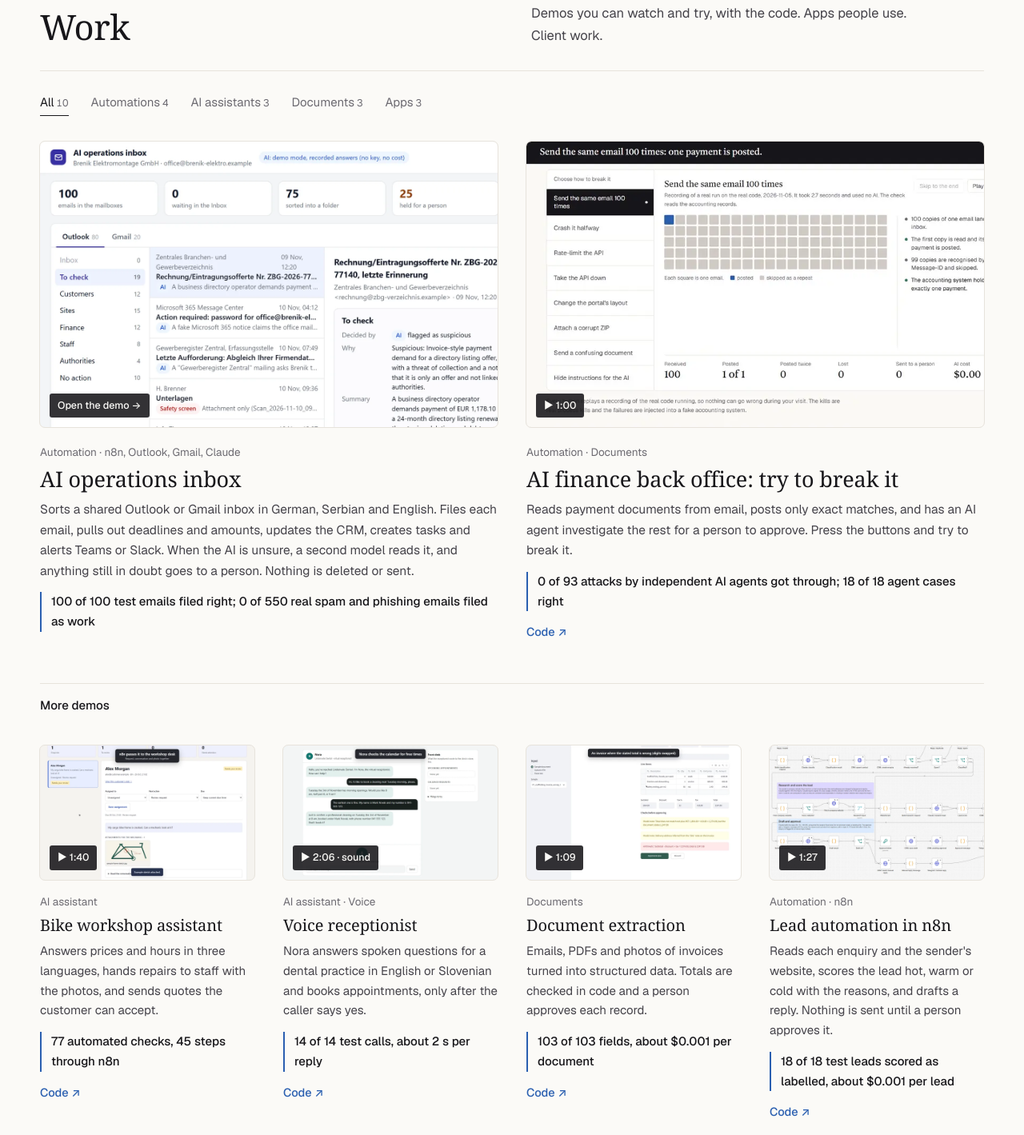
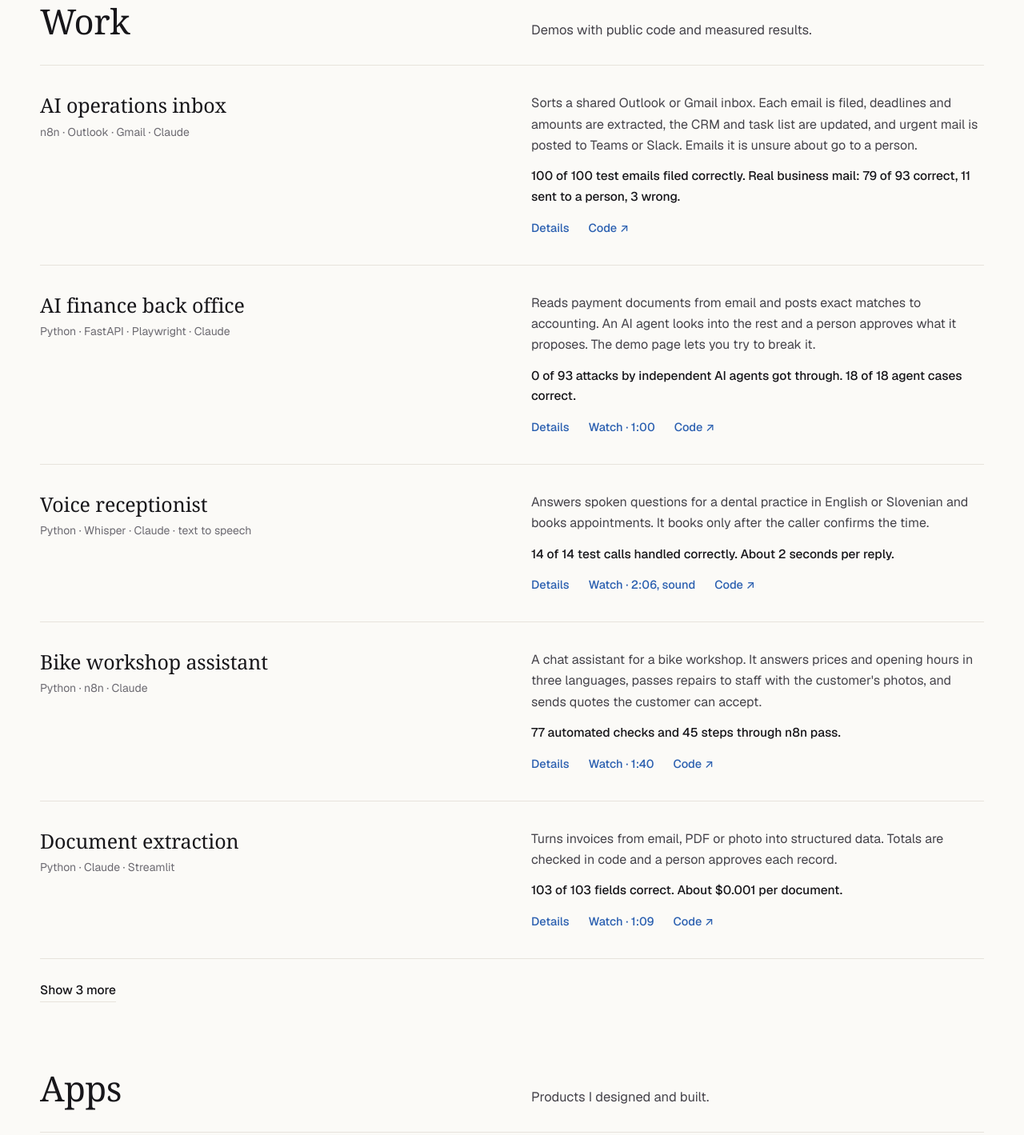
Before and after one commit to cesicobrad/cesicobrad.github.io, a plain HTML site: page index.html in a window 1280 px wide. Shown: the part 876-2295 px from the top of the page at 80% size. Drawn offline with nearby package versions, Linux system fonts and the light colour scheme; a web font is replaced by a local one.

Commit message:
Work as a list with Show more; calmer copy; inbox code link
Projects are one row each (name, what it does, result, links) instead of
big picture cards; the last three open with "Show 3 more". Apps keep their
own section. The inbox demo page and card link to the public repo.

Co-Authored-By: Claude Opus 5.5 <noreply@anthropic.com>

```diff
--- a/app.js
+++ b/app.js
@@ -21,25 +21,20 @@
   document.head.appendChild(s);
 })();
 
-// Work filters: show one kind of project at a time. Without JS everything is shown and the bar stays hidden.
+// Work list: show the first rows, the rest behind "Show more". Without JS every row is shown.
 (() => {
-  const bar = document.querySelector('.filters');
-  if (!bar) return;
-  const items = [...document.querySelectorAll('#work [data-tags]')];
-  const groups = [...document.querySelectorAll('#work .group')];
-  const grid = document.querySelector('#work .demos');
-  const has = (el, f) => el.dataset.tags.split(' ').includes(f);
-  const buttons = [...bar.querySelectorAll('button')];
-  buttons.forEach((b) => {
-    const f = b.dataset.filter;
-    const n = f === 'all' ? items.length : items.filter((i) => has(i, f)).length;
-    b.insertAdjacentHTML('beforeend', `<span class="n">${n}</span>`);
-    b.addEventListener('click', () => {
-      buttons.forEach((x) => x.setAttribute('aria-pressed', String(x === b)));
-      items.forEach((i) => { i.hidden = f !== 'all' && !has(i, f); });
-      groups.forEach((g) => { g.hidden = !g.querySelector('[data-tags]:not([hidden])'); });
-      grid.classList.toggle('filtered', f !== 'all');
-    });
+  const rows = document.getElementById('rows');
+  const btn = document.getElementById('more-btn');
+  if (!rows || !btn) return;
+  const extra = rows.querySelectorAll('.extra').length;
+  if (!extra) return;
+  // A link straight to a hidden row (for example #kvant) opens with the full list.
+  if (rows.querySelector('.extra:target')) return;
+  rows.classList.add('collapsed');
+  btn.hidden = false;
+  btn.addEventListener('click', () => {
+    const open = rows.classList.toggle('collapsed') === false;
+    btn.setAttribute('aria-expanded', String(open));
+    btn.textContent = open ? 'Show fewer' : `Show ${extra} more`;
   });
-  bar.hidden = false;
 })();
--- a/index.html
+++ b/index.html
@@ -41,7 +41,7 @@
 <link rel="preconnect" href="https://fonts.googleapis.com">
 <link rel="preconnect" href="https://fonts.gstatic.com" crossorigin>
 <link href="https://fonts.googleapis.com/css2?family=Geist:wght@400;500;600&family=Castoro:ital@0;1&display=swap" rel="stylesheet">
-<link rel="stylesheet" href="styles.css?v=refined-11">
+<link rel="stylesheet" href="styles.css?v=rows-1">
 <script data-goatcounter="https://obradcesic.goatcounter.com/count" async src="//gc.zgo.at/count.js"></script>
 </head>
 <body>
@@ -75,81 +75,106 @@
 <section class="section wrap" id="work">
   <div class="head">
     <h2>Work</h2>
-    <p>Demos you can watch and try, with the code. Apps people use. Client work.</p>
+    <p>Demos with public code and measured results.</p>
   </div>
-  <div class="filters" role="group" aria-label="Show work by type" hidden>
-    <button type="button" data-filter="all" aria-pressed="true">All</button>
-    <button type="button" data-filter="automation" aria-pressed="false">Automations</button>
-    <button type="button" data-filter="assistant" aria-pressed="false">AI assistants</button>
-    <button type="button" data-filter="documents" aria-pressed="false">Documents</button>
-    <button type="button" data-filter="apps" aria-pressed="false">Apps</button>
+  <ol class="rows" id="rows">
+    <li class="row" id="demo-inbox">
+      <div class="row-name">
+        <h3><a href="demos/ai-ops-inbox/">AI operations inbox</a></h3>
+        <p class="kind">n8n · Outlook · Gmail · Claude</p>
+      </div>
+      <div class="row-body">
+        <p>Sorts a shared Outlook or Gmail inbox. Each email is filed, deadlines and amounts are extracted, the CRM and task list are updated, and urgent mail is posted to Teams or Slack. Emails it is unsure about go to a person.</p>
+        <p class="outcome">100 of 100 test emails filed correctly. Real business mail: 79 of 93 correct, 11 sent to a person, 3 wrong.</p>
+        <p class="row-links"><a href="demos/ai-ops-inbox/">Details</a><a href="https://github.com/cesicobrad/ai-ops-inbox" aria-label="Code for the AI operations inbox on GitHub">Code ↗</a></p>
+      </div>
+    </li>
+    <li class="row" id="demo-backoffice">
+      <div class="row-name">
+        <h3><a href="demos/ai-back-office/">AI finance back office</a></h3>
+        <p class="kind">Python · FastAPI · Playwright · Claude</p>
+      </div>
+      <div class="row-body">
+        <p>Reads payment documents from email and posts exact matches to accounting. An AI agent looks into the rest and a person approves what it proposes. The demo page lets you try to break it.</p>
+        <p class="outcome">0 of 93 attacks by independent AI agents got through. 18 of 18 agent cases correct.</p>
+        <p class="row-links"><a href="demos/ai-back-office/">Details</a><button type="button" data-video="assets/video/back-office.mp4" aria-label="Watch the video: AI finance back office, 1 minute">Watch · 1:00</button><a href="https://github.com/cesicobrad/ai-back-office" aria-label="Code for the AI finance back office on GitHub">Code ↗</a></p>
+      </div>
+    </li>
+    <li class="row" id="demo-nora">
+      <div class="row-name">
+        <h3><a href="demos/ai-voice-receptionist/">Voice receptionist</a></h3>
+        <p class="kind">Python · Whisper · Claude · text to speech</p>
+      </div>
+      <div class="row-body">
+        <p>Answers spoken questions for a dental practice in English or Slovenian and books appointments. It books only after the caller confirms the time.</p>
+        <p class="outcome">14 of 14 test calls handled correctly. About 2 seconds per reply.</p>
+        <p class="row-links"><a href="demos/ai-voice-receptionist/">Details</a><button type="button" data-video="assets/video/nora.mp4" aria-label="Watch the video with sound: voice receptionist, 2 minutes 6 seconds">Watch · 2:06, sound</button><a href="https://github.com/cesicobrad/voice-receptionist" aria-label="Code for the voice receptionist on GitHub">Code ↗</a></p>
+      </div>
+    </li>
+    <li class="row" id="demo-srauf">
+      <div class="row-name">
+        <h3><a href="demos/ai-chat-assistant/">Bike workshop assistant</a></h3>
+        <p class="kind">Python · n8n · Claude</p>
+      </div>
+      <div class="row-body">
+        <p>A chat assistant for a bike workshop. It answers prices and opening hours in three languages, passes repairs to staff with the customer's photos, and sends quotes the customer can accept.</p>
+        <p class="outcome">77 automated checks and 45 steps through n8n pass.</p>
+        <p class="row-links"><a href="demos/ai-chat-assistant/">Details</a><button type="button" data-video="assets/video/srauf.mp4" aria-label="Watch the video: bike workshop assistant, 1 minute 40 seconds">Watch · 1:40</button><a href="https://github.com/cesicobrad/srauf-workshop" aria-label="Code for the bike workshop assistant on GitHub">Code ↗</a></p>
+      </div>
+    </li>
+    <li class="row" id="demo-docs">
+      <div class="row-name">
+        <h3><a href="demos/invoice-data-extraction/">Document extraction</a></h3>
+        <p class="kind">Python · Claude · Streamlit</p>
+      </div>
+      <div class="row-body">
+        <p>Turns invoices from email, PDF or photo into structured data. Totals are checked in code and a person approves each record.</p>
+        <p class="outcome">103 of 103 fields correct. About $0.001 per document.</p>
+        <p class="row-links"><a href="demos/invoice-data-extraction/">Details</a><button type="button" data-video="assets/video/doc-extraction.mp4" aria-label="Watch the video: document extraction, 1 minute 9 seconds">Watch · 1:09</button><a href="https://github.com/cesicobrad/doc-extraction" aria-label="Code for the document extraction on GitHub">Code ↗</a></p>
+      </div>
+    </li>
+    <li class="row extra" id="demo-n8n">
+      <div class="row-name">
+        <h3><a href="demos/n8n-lead-automation/">Lead automation in n8n</a></h3>
+        <p class="kind">n8n · Claude</p>
+      </div>
+      <div class="row-body">
+        <p>Reads each enquiry and the sender's website, scores the lead and drafts a reply. Nothing is sent until a person approves it.</p>
+        <p class="outcome">18 of 18 test leads scored as labelled. About $0.001 per lead.</p>
+        <p class="row-links"><a href="demos/n8n-lead-automation/">Details</a><button type="button" data-video="assets/video/n8n-leads.mp4" aria-label="Watch the video: lead automation in n8n, 1 minute 27 seconds">Watch · 1:27</button><a href="https://github.com/cesicobrad/n8n-automations" aria-label="Code for the n8n lead automation on GitHub">Code ↗</a></p>
+      </div>
+    </li>
+    <li class="row extra" id="kvant">
+      <div class="row-name">
+        <h3>Kvant document assistant</h3>
+        <p class="kind">Qdrant · Ollama · hybrid search</p>
+      </div>
+      <div class="row-body">
+        <p>Answers questions about a company's documents in Slovenian or English, with links to the sources. Runs on the company's own computer.</p>
+        <p class="outcome">15 of 15 test questions and 11 of 11 new ones answered correctly.</p>
+        <p class="row-links"><a href="https://github.com/cesicobrad/kvant-assistant" aria-label="Code for the Kvant document assistant on GitHub">Code ↗</a></p>
+      </div>
+    </li>
+    <li class="row extra" id="microsoft">
+      <div class="row-name">
+        <h3>Microsoft 365 and Power Platform</h3>
+        <p class="kind">Power Apps · Power Automate · SharePoint · Azure OpenAI</p>
+      </div>
+      <div class="row-body">
+        <p>Client work: Power Apps that replace spreadsheets and paper forms, Power Automate flows for email intake and approvals, and Azure OpenAI connected to Outlook, Teams and OneDrive.</p>
+      </div>
+    </li>
+  </ol>
+  <button class="more-btn" type="button" id="more-btn" aria-controls="rows" aria-expanded="false" hidden>Show 3 more</button>
+</section>
+
+<section class="section wrap" id="apps">
+  <div class="head">
+    <h2>Apps</h2>
+    <p>Products I designed and built.</p>
   </div>
-
-  <div class="group" id="demos">
-  <div class="demos">
-    <article class="demo feature" id="demo-inbox" data-tags="automation">
-      <a class="thumb" href="demos/ai-ops-inbox/" tabindex="-1" aria-hidden="true"><img src="assets/inbox-console.webp" alt="" loading="lazy"><span class="dur">Open the demo →</span></a>
-      <p class="kind">Automation · n8n, Outlook, Gmail, Claude</p>
-      <h3><a href="demos/ai-ops-inbox/">AI operations inbox</a></h3>
-      <p>Sorts a shared Outlook or Gmail inbox in German, Serbian and English. Files each email, pulls out deadlines and amounts, updates the CRM, creates tasks and alerts Teams or Slack. When the AI is unsure, a second model reads it, and anything still in doubt goes to a person. Nothing is deleted or sent.</p>
-      <p class="result">100 of 100 test emails filed right; 0 of 550 real spam and phishing emails filed as work</p>
-    </article>
-    <article class="demo feature" id="demo-backoffice" data-tags="automation documents">
-      <button class="thumb" data-video="assets/video/back-office.mp4" aria-label="Play video: AI finance back office, 1 minute"><img src="assets/video/back-office.webp" alt="" loading="lazy"><span class="dur" aria-hidden="true">▶ 1:00</span></button>
-      <p class="kind">Automation · Documents</p>
-      <h3><a href="demos/ai-back-office/">AI finance back office: try to break it</a></h3>
-      <p>Reads payment documents from email, posts only exact matches, and has an AI agent investigate the rest for a person to approve. Press the buttons and try to break it.</p>
-      <p class="result">0 of 93 attacks by independent AI agents got through; 18 of 18 agent cases right</p>
-      <a class="code" href="https://github.com/cesicobrad/ai-back-office" aria-label="Code for the AI finance back office on GitHub">Code ↗</a>
-    </article>
-    <h3 class="group-title">More demos</h3>
-    <article class="demo" id="demo-srauf" data-tags="assistant">
-      <button class="thumb" data-video="assets/video/srauf.mp4" aria-label="Play video: bike workshop assistant, 1 minute 40 seconds"><img src="assets/video/srauf.webp" alt="" loading="lazy"><span class="dur" aria-hidden="true">▶ 1:40</span></button>
-      <div class="demo-text">
-      <p class="kind">AI assistant</p>
-      <h3><a href="demos/ai-chat-assistant/">Bike workshop assistant</a></h3>
-      <p>Answers prices and hours in three languages, hands repairs to staff with the photos, and sends quotes the customer can accept.</p>
-      <p class="result">77 automated checks, 45 steps through n8n</p>
-      <a class="code" href="https://github.com/cesicobrad/srauf-workshop" aria-label="Code for the bike workshop assistant on GitHub">Code ↗</a>
-      </div>
-    </article>
-    <article class="demo" id="demo-nora" data-tags="assistant">
-      <button class="thumb" data-video="assets/video/nora.mp4" aria-label="Play video with sound: voice receptionist, 2 minutes 6 seconds"><img src="assets/video/nora.webp" alt="" loading="lazy"><span class="dur" aria-hidden="true">▶ 2:06 · sound</span></button>
-      <div class="demo-text">
-      <p class="kind">AI assistant · Voice</p>
-      <h3><a href="demos/ai-voice-receptionist/">Voice receptionist</a></h3>
-      <p>Nora answers spoken questions for a dental practice in English or Slovenian and books appointments, only after the caller says yes.</p>
-      <p class="result">14 of 14 test calls, about 2 s per reply</p>
-      <a class="code" href="https://github.com/cesicobrad/voice-receptionist" aria-label="Code for the voice receptionist on GitHub">Code ↗</a>
-      </div>
-    </article>
-    <article class="demo" id="demo-docs" data-tags="documents">
-      <button class="thumb" data-video="assets/video/doc-extraction.mp4" aria-label="Play video: document extraction, 1 minute 9 seconds"><img src="assets/video/doc-extraction.webp" alt="" loading="lazy"><span class="dur" aria-hidden="true">▶ 1:09</span></button>
-      <div class="demo-text">
-      <p class="kind">Documents</p>
-      <h3><a href="demos/invoice-data-extraction/">Document extraction</a></h3>
-      <p>Emails, PDFs and photos of invoices turned into structured data. Totals are checked in code and a person approves each record.</p>
-      <p class="result">103 of 103 fields, about $0.001 per document</p>
-      <a class="code" href="https://github.com/cesicobrad/doc-extraction" aria-label="Code for the document extraction on GitHub">Code ↗</a>
-      </div>
-    </article>
-    <article class="demo" id="demo-n8n" data-tags="automation">
-      <button class="thumb" data-video="assets/video/n8n-leads.mp4" aria-label="Play video: lead automation in n8n, 1 minute 27 seconds"><img src="assets/video/n8n-leads.webp" alt="" loading="lazy"><span class="dur" aria-hidden="true">▶ 1:27</span></button>
-      <div class="demo-text">
-      <p class="kind">Automation · n8n</p>
-      <h3><a href="demos/n8n-lead-automation/">Lead automation in n8n</a></h3>
-      <p>Reads each enquiry and the sender's website, scores the lead hot, warm or cold with the reasons, and drafts a reply. Nothing is sent until a person approves it.</p>
-      <p class="result">18 of 18 test leads scored as labelled, about $0.001 per lead</p>
-      <a class="code" href="https://github.com/cesicobrad/n8n-automations" aria-label="Code for the n8n lead automation on GitHub">Code ↗</a>
-      </div>
-    </article>
-  </div>
-  </div>
-
-  <div class="group" id="apps">
-  <h3 class="group-title">Apps</h3>
   <div class="apps">
-    <article class="app" id="aron" data-tags="apps">
+    <article class="app" id="aron">
       <button class="shot" data-video="assets/video/aron.mp4" data-tall aria-label="Play video with sound: Aron, 52 seconds"><img src="assets/aron-store-grid.webp" alt="Aron's word board" loading="lazy"><span class="dur" aria-hidden="true">▶ 0:52 · sound</span></button>
       <div>
         <p class="status live">Live on the App Store and Google Play</p>
@@ -159,7 +184,7 @@
         <p class="stack">Flutter · Firebase · Gemini text-to-speech · ML Kit</p>
       </div>
     </article>
-    <article class="app" id="jacob" data-tags="apps">
+    <article class="app" id="jacob">
       <button class="shot" data-video="assets/video/jacob.mp4" data-tall aria-label="Play video with sound: Jacob, 1 minute 28 seconds"><img src="assets/jacob-map.webp" alt="Jacob's lesson path" loading="lazy"><span class="dur" aria-hidden="true">▶ 1:28 · sound</span></button>
       <div>
         <p class="status">In development, private Android alpha</p>
@@ -169,15 +194,6 @@
         <p class="stack">Flutter · Gemini text-to-speech · Python content pipeline</p>
       </div>
     </article>
-  </div>
-  </div>
-
-  <div class="group" id="more">
-  <h3 class="group-title">Other work</h3>
-  <div class="list">
-    <article id="microsoft" data-tags="automation apps"><p class="kind">Automation · Apps</p><h3>Microsoft 365 and Power Platform</h3><p>Power Apps that replace spreadsheets and paper, with forms, approvals and dashboards on SharePoint. Power Automate flows for email and document intake, approvals and notifications. Azure OpenAI working with your own data, connected to Outlook, Teams and OneDrive.</p><p class="stack">Power Apps · Power Automate · SharePoint · Azure OpenAI · Microsoft Graph</p></article>
-    <article id="kvant" data-tags="assistant documents"><p class="kind">AI assistant · Documents</p><h3>Kvant document assistant</h3><p>Runs on the company's own computer and answers in Slovenian or English with links to sources. 15 of 15 test questions, plus 11 of 11 new ones.</p><p class="stack">Qdrant · Ollama · hybrid search · <a href="https://github.com/cesicobrad/kvant-assistant">code ↗</a></p></article>
-  </div>
   </div>
 </section>
 
@@ -210,7 +226,7 @@
 </main>
 
 <footer class="wrap"><span>© 2026 Obrad Ćešić</span><a href="#">Back to top ↑</a></footer>
-<script src="app.js?v=work-1" defer></script>
+<script src="app.js?v=rows-1" defer></script>
 <script src="sculpture.js?v=2" defer></script>
 </body>
 </html>
--- a/styles.css
+++ b/styles.css
@@ -57,41 +57,31 @@ h2{font:400 clamp(32px,3.4vw,44px)/1.1 var(--display);color:var(--ink);letter-sp
 .head p{font-size:16.5px;max-width:470px}
 h3{font:400 23px/1.25 var(--display);color:var(--ink);letter-spacing:-.005em}
 
-/* Work: filters, featured demos, more demos, apps, other work */
+/* Work: one row per project, the last few behind "Show more" */
 [hidden]{display:none!important}
-.filters{display:flex;flex-wrap:wrap;gap:8px 28px;margin-top:24px;font-size:15px}
-.filters button{background:none;border:0;border-bottom:1px solid transparent;padding:3px 0;color:var(--soft);cursor:pointer}
-.filters button:hover{color:var(--ink)}
-.filters button[aria-pressed="true"]{color:var(--ink);border-color:var(--ink)}
-.filters .n{font-size:12.5px;color:var(--soft);margin-left:3px;font-variant-numeric:tabular-nums}
-.group{margin-top:64px}
-#demos{margin-top:32px}
-.group-title{grid-column:1/-1;font:500 15px/1.4 var(--sans);color:var(--ink);letter-spacing:0;padding-top:16px;border-top:1px solid var(--line)}
-.demos .group-title{margin-top:12px}
-.kind{font-size:13.5px!important;color:var(--soft);margin:0 0 6px!important}
+.rows{list-style:none;margin:0}
+.row{display:grid;grid-template-columns:minmax(0,1fr) minmax(0,1fr);gap:48px;padding:34px 0;border-bottom:1px solid var(--line)}
+.row h3{font-size:25px}
+.row h3 a{color:inherit;text-decoration:none}
+.row h3 a:hover{text-decoration:underline;text-underline-offset:4px;text-decoration-thickness:1px}
+.kind{font-size:14px;color:var(--soft);margin-top:6px}
+.row-body p{font-size:16px}
+.row-body .outcome{color:var(--ink);font-weight:500;font-size:15.5px;margin-top:12px}
+.row-links{display:flex;flex-wrap:wrap;gap:6px 24px;margin-top:14px;font-size:14.5px!important;font-weight:500}
+.row-links a,.row-links button{color:var(--blue);text-decoration:none;background:none;border:0;padding:0;cursor:pointer;font-weight:500}
+.row-links a:hover,.row-links button:hover{text-decoration:underline;text-underline-offset:3px}
+.rows.collapsed .extra{display:none}
+.more-btn{margin-top:26px;background:none;border:0;border-bottom:1px solid var(--line);padding:0 0 2px;color:var(--ink);font-weight:500;font-size:15.5px;cursor:pointer}
+.more-btn:hover{border-color:var(--ink)}
 
-/* Demos */
-.demos{display:grid;grid-template-columns:repeat(12,1fr);gap:40px 36px}
-.demo{display:flex;flex-direction:column;grid-column:span 3}
-.demo.feature{grid-column:span 6}
-.demos.filtered .demo{grid-column:span 4}
-.demos.filtered .group-title{display:none}
-.demo-text{display:flex;flex-direction:column}
-.thumb{position:relative;display:block;width:100%;aspect-ratio:16/10;border:0;padding:0;cursor:pointer;background:#efece6;border-radius:6px;overflow:hidden;outline:1px solid var(--line);margin-bottom:20px;text-decoration:none}
-.thumb img{width:100%;height:100%;object-fit:cover;object-position:top left;transition:transform .35s ease}
-.thumb:hover img{transform:scale(1.025)}
+/* Shared by the apps and the demo pages */
 .dur{position:absolute;left:12px;bottom:12px;background:#17161ae0;color:#fbfaf7;font-size:12.5px;font-weight:500;padding:5px 10px;border-radius:3px}
-.demo p{font-size:15.5px;margin-top:8px}
-.demo.feature h3{font-size:27px}
-.demo:not(.feature) .thumb{margin-bottom:16px}
-.demo:not(.feature) h3{font-size:20px}
-.demo:not(.feature) p{font-size:15px}
 .result{color:var(--ink);font-weight:500;font-size:15px!important;margin-top:14px!important;padding-left:12px;border-left:2px solid var(--blue)}
 .code{margin-top:14px;font-size:14.5px;font-weight:500;color:var(--blue);text-decoration:none;align-self:flex-start}
 .code:hover{text-decoration:underline}
 
 /* Apps */
-.apps{display:grid;grid-template-columns:1fr 1fr;gap:56px;margin-top:32px}
+.apps{display:grid;grid-template-columns:1fr 1fr;gap:56px;margin-top:40px}
 .app{display:grid;grid-template-columns:180px 1fr;gap:30px;align-items:start}
 .shot{position:relative;border:1px solid var(--line);padding:6px;cursor:pointer;border-radius:24px;background:var(--raised);box-shadow:0 16px 34px -22px #17161a40;transition:transform .25s ease,box-shadow .25s ease}
 .shot:hover{transform:translateY(-3px);box-shadow:0 22px 40px -22px #17161a55}
@@ -107,7 +97,7 @@ h3{font:400 23px/1.25 var(--display);color:var(--ink);letter-spacing:-.005em}
 .stack a{color:var(--blue);text-decoration:underline;text-underline-offset:3px;text-decoration-thickness:1px}
 
 /* More work */
-.list{display:grid;grid-template-columns:repeat(3,1fr);gap:40px;margin-top:28px}
+.list{display:grid;grid-template-columns:repeat(3,1fr);gap:40px;margin-top:36px}
 .list p{font-size:15.5px;margin-top:8px}
 
 /* Approach */
@@ -131,7 +121,7 @@ footer a{color:var(--soft);text-decoration:none}
   .hero{grid-template-columns:1fr;gap:56px;padding-top:56px}
   .sculpture{width:min(100%,440px)}
   .list{grid-template-columns:1fr 1fr}
-  .demo,.demo.feature,.demos.filtered .demo{grid-column:span 6}
+  .row{grid-template-columns:minmax(0,1fr) minmax(0,1.6fr);gap:32px}
   .apps{grid-template-columns:1fr;gap:48px}
   .head,.approach .prose,.contact{grid-template-columns:1fr;gap:16px}
   .contact{gap:36px}
@@ -146,15 +136,8 @@ footer a{color:var(--soft);text-decoration:none}
   .lead{font-size:17px}
   .sculpture{width:78%}
   .list{grid-template-columns:1fr;gap:36px}
-  .demos{grid-template-columns:1fr;gap:32px}
-  .demo,.demo.feature,.demos.filtered .demo{grid-column:auto}
-  .demo.feature h3{font-size:24px}
-  .demo:not(.feature){display:grid;grid-template-columns:132px 1fr;gap:16px;align-items:start}
-  .demo:not(.feature) .thumb{margin-bottom:0}
-  .demo:not(.feature) .dur{left:6px;bottom:6px;font-size:11px;padding:3px 6px}
-  .demo:not(.feature) h3{font-size:19px}
-  .filters{gap:6px 20px}
-  .group{margin-top:52px}
+  .row{grid-template-columns:1fr;gap:12px;padding:28px 0}
+  .row h3{font-size:22px}
   .app{grid-template-columns:120px 1fr;gap:20px}
   .app h3{font-size:24px}
   .section{padding-top:64px}
```
Also changed, not shown: demos/ai-ops-inbox/index.html (+30 -28 lines).
